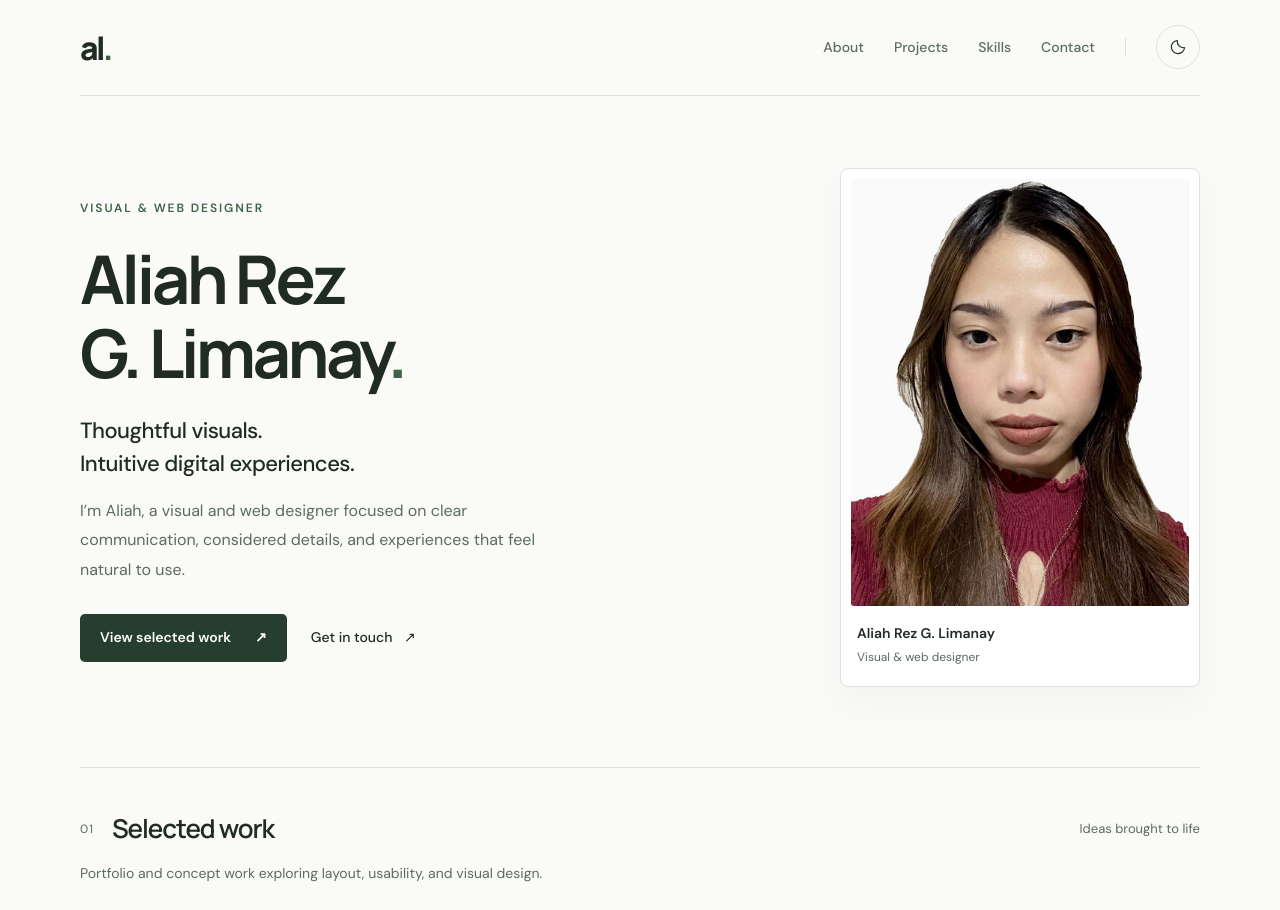
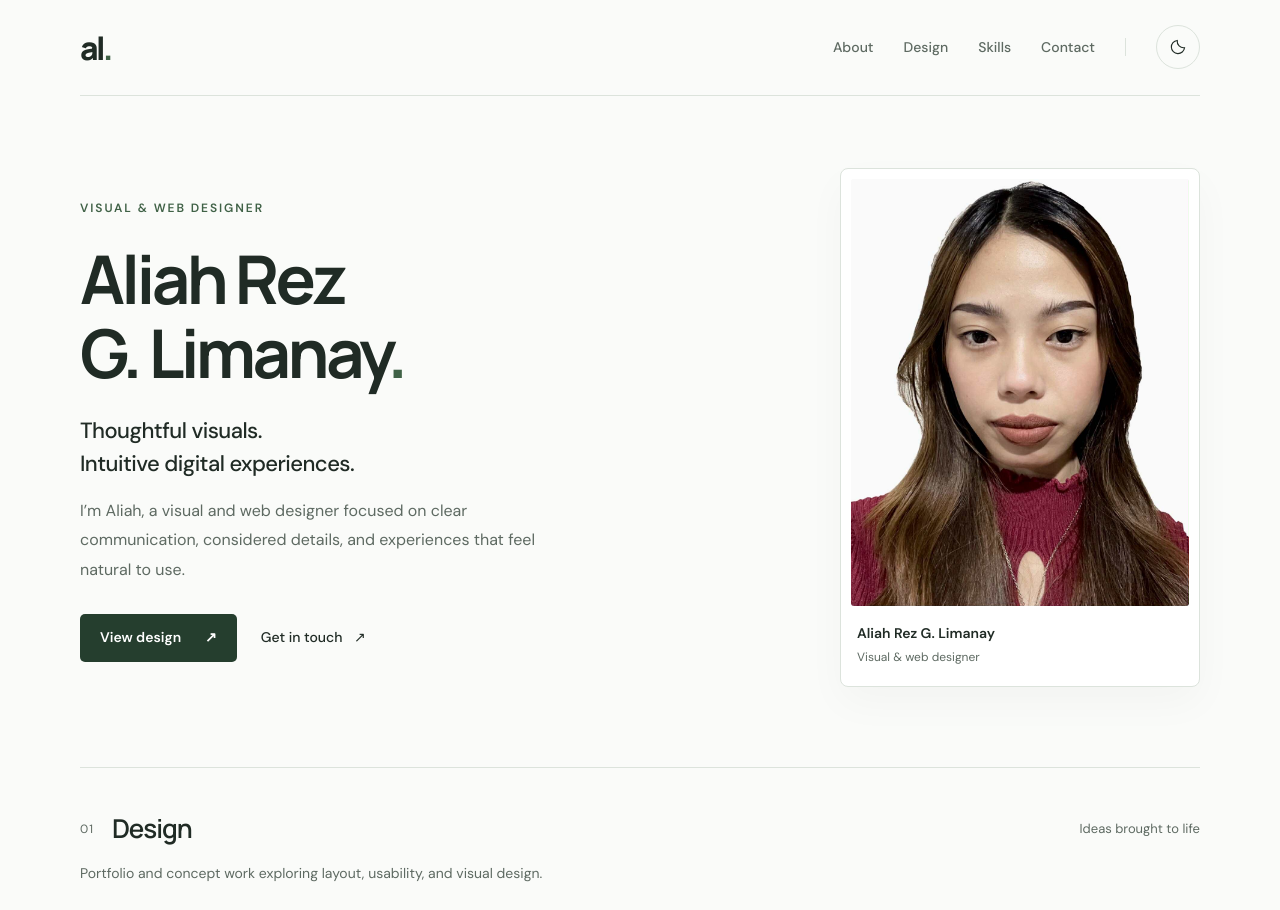
Before and after one commit to nubie69/Limanay-Portfolio, a plain HTML site: page dist/index.html in a window 1280 px wide. Shown: the top 910 px of the page. Drawn offline with Linux system fonts and the light colour scheme.

Commit message:
Rename projects section to Design

```diff
--- a/dist/index.html
+++ b/dist/index.html
@@ -23,7 +23,7 @@
         <a class="wordmark" href="#" aria-label="Aliah Rez G. Limanay, home">al<span>.</span></a>
         <nav aria-label="Main navigation">
           <a href="#about">about</a>
-          <a href="#projects">projects</a>
+          <a href="#design">design</a>
           <a href="#skills">skills</a>
           <a href="#contact">contact</a>
           <span class="nav-divider" aria-hidden="true"></span>
@@ -41,7 +41,7 @@
           <h1 id="hero-heading">Aliah Rez<br>G. Limanay<span class="accent">.</span></h1>
           <p class="hero-lead">Thoughtful visuals.<br>Intuitive digital experiences.</p>
           <p class="hero-description">I’m Aliah, a visual and web designer focused on clear communication, considered details, and experiences that feel natural to use.</p>
-          <div class="hero-actions"><a class="primary-link" href="#projects">View selected work <span aria-hidden="true">↗</span></a><a class="quiet-link" href="#contact">Get in touch <span aria-hidden="true">↗</span></a></div>
+          <div class="hero-actions"><a class="primary-link" href="#design">View design <span aria-hidden="true">↗</span></a><a class="quiet-link" href="#contact">Get in touch <span aria-hidden="true">↗</span></a></div>
           </div>
           <figure class="profile-card">
             <img src="./Portfolio.jpg" alt="Portrait of Aliah Rez G. Limanay" width="1125" height="1420" fetchpriority="high" />
@@ -52,8 +52,8 @@
           </figure>
         </section>
 
-        <section class="section" id="projects" aria-labelledby="projects-heading">
-          <div class="section-heading"><h2 id="projects-heading"><span class="section-number">01</span> Selected work</h2><span class="section-aside">Ideas brought to life</span></div>
+        <section class="section" id="design" aria-labelledby="design-heading">
+          <div class="section-heading"><h2 id="design-heading"><span class="section-number">01</span> Design</h2><span class="section-aside">Ideas brought to life</span></div>
           <p class="sample-note">Portfolio and concept work exploring layout, usability, and visual design.</p>
           <div class="project-grid">
             <button class="project-card" type="button" data-project="folio">
@@ -98,6 +98,6 @@
 
       <footer><p>© <span id="year">2026</span> Aliah Rez G. Limanay</p><span>Made with intention<span class="footer-star" aria-hidden="true"> ✳</span></span><a href="#" aria-label="Back to top">Back to top ↑</a></footer>
     </div>
-    <dialog id="project-dialog" aria-labelledby="dialog-title"><div class="dialog-inner"><button class="dialog-close" type="button" aria-label="Close project details">×</button><span class="eyebrow">PROJECT NOTES</span><h2 id="dialog-title"></h2><p id="dialog-description"></p><div class="tags" id="dialog-tags"></div><p class="dialog-note" id="dialog-note"></p><button class="primary-link dialog-done" type="button">Back to portfolio <span aria-hidden="true">↗</span></button></div></dialog>
+    <dialog id="project-dialog" aria-labelledby="dialog-title"><div class="dialog-inner"><button class="dialog-close" type="button" aria-label="Close design details">×</button><span class="eyebrow">DESIGN NOTES</span><h2 id="dialog-title"></h2><p id="dialog-description"></p><div class="tags" id="dialog-tags"></div><p class="dialog-note" id="dialog-note"></p><button class="primary-link dialog-done" type="button">Back to portfolio <span aria-hidden="true">↗</span></button></div></dialog>
   </body>
 </html>
```
Also changed, not shown: index.html (+5 -5 lines).
